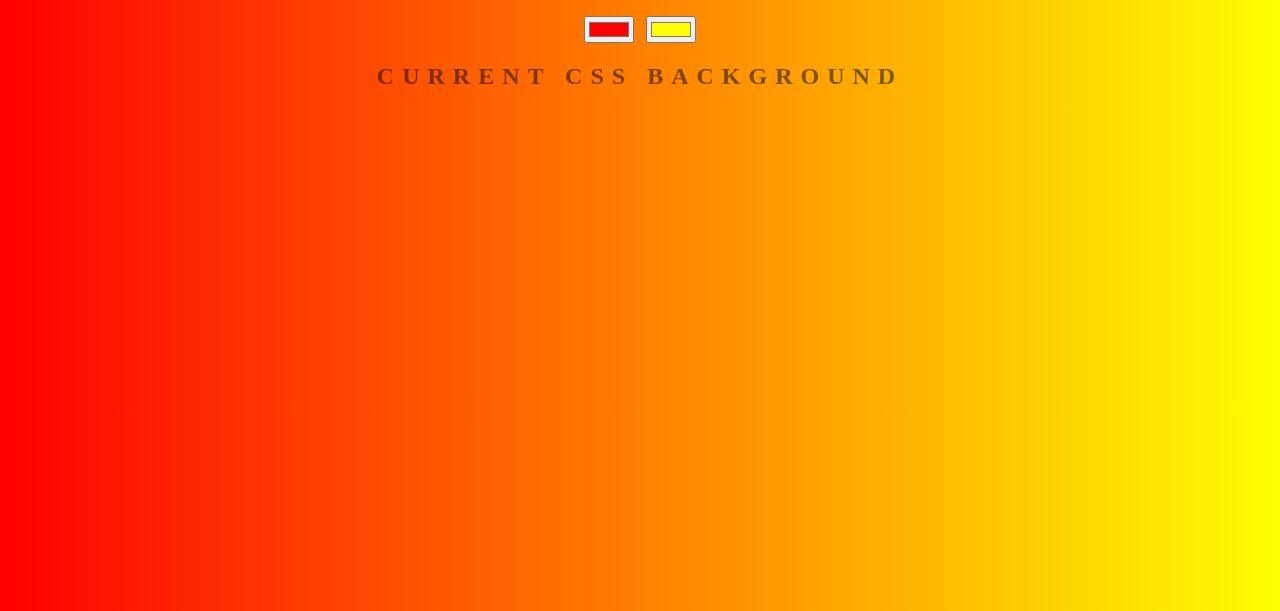
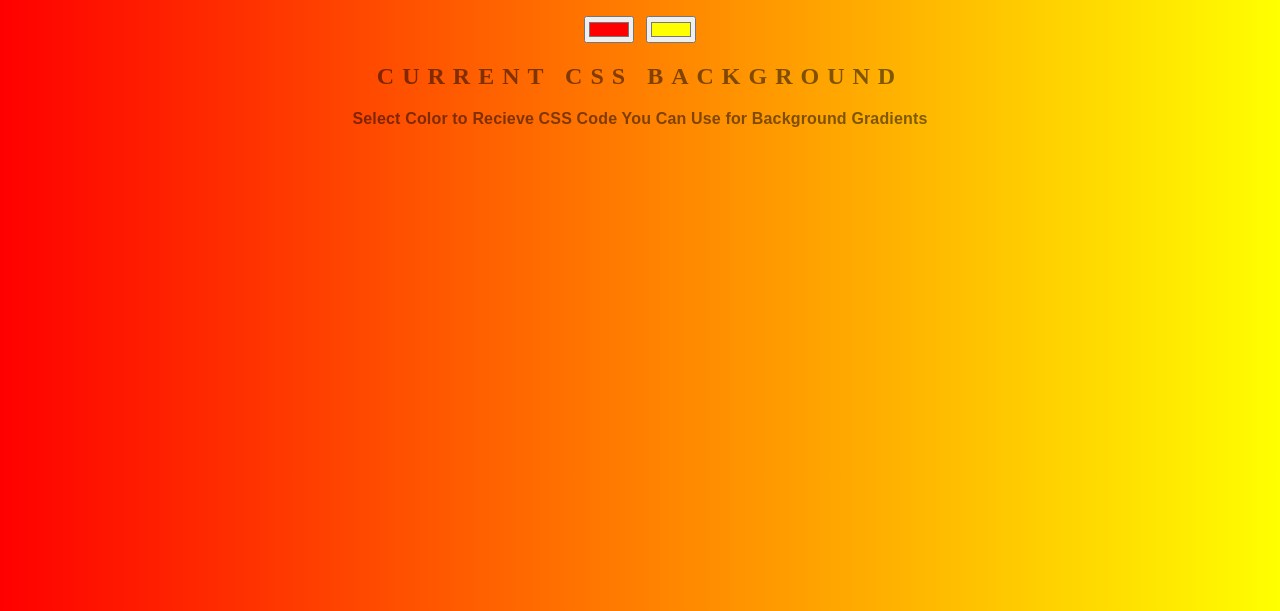
Before and after one commit to sfreeman2010/css-background-generator, a plain HTML site: page index.html in a window 1280 px wide. Shown: the part 189-800 px from the top of the page. Drawn offline with Linux system fonts and the light colour scheme.

Commit message:
Updating h3 to have instructions for user upon entry, instead of being blank

```diff
--- a/index.html
+++ b/index.html
@@ -9,7 +9,7 @@
 	<input class="color1" type="color" name="color1" value="#ff0000">
 	<input class="color2" type="color" name="color2" value="#ffff00">
 	<h2>Current CSS Background</h2>
-	<h3></h3>
+	<h3>Select Color to Recieve CSS Code You Can Use for Background Gradients</h3>
 
 	<script type="text/javascript" src="script.js"></script>
 </body>
```
